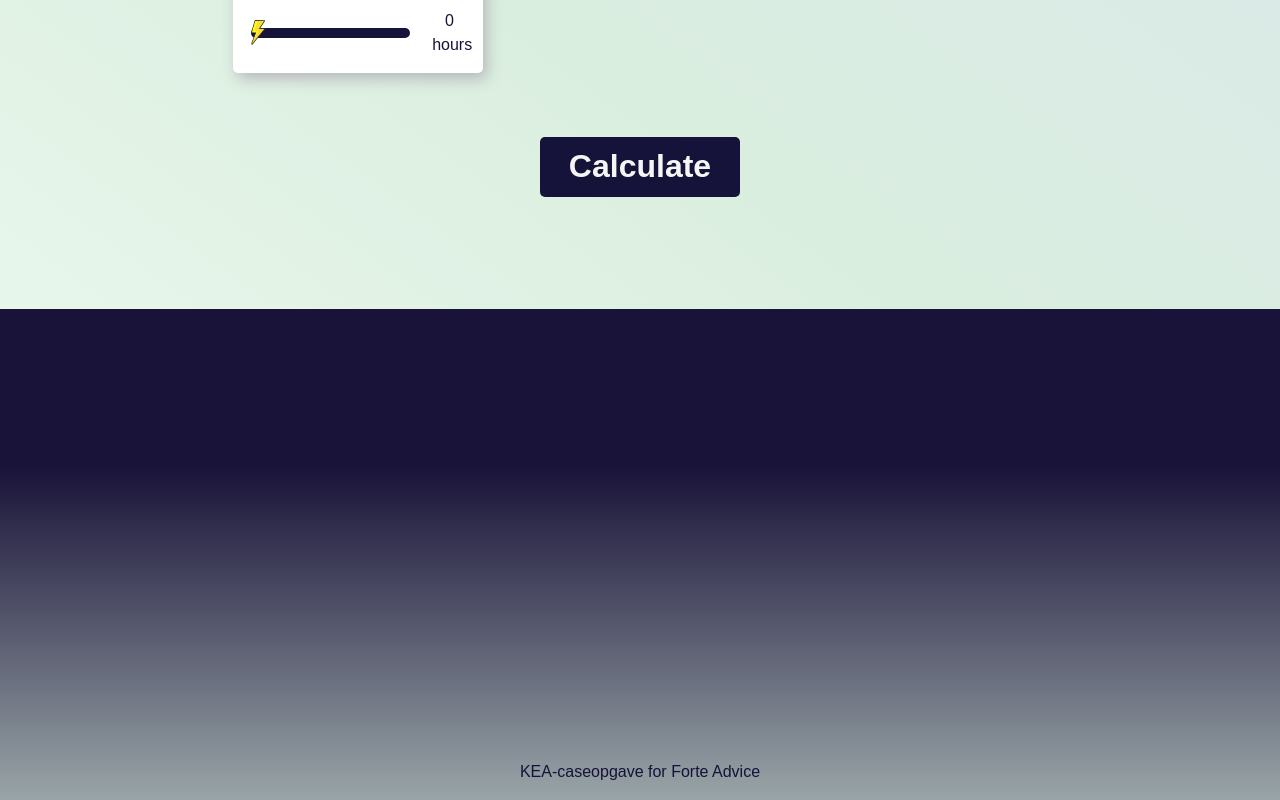
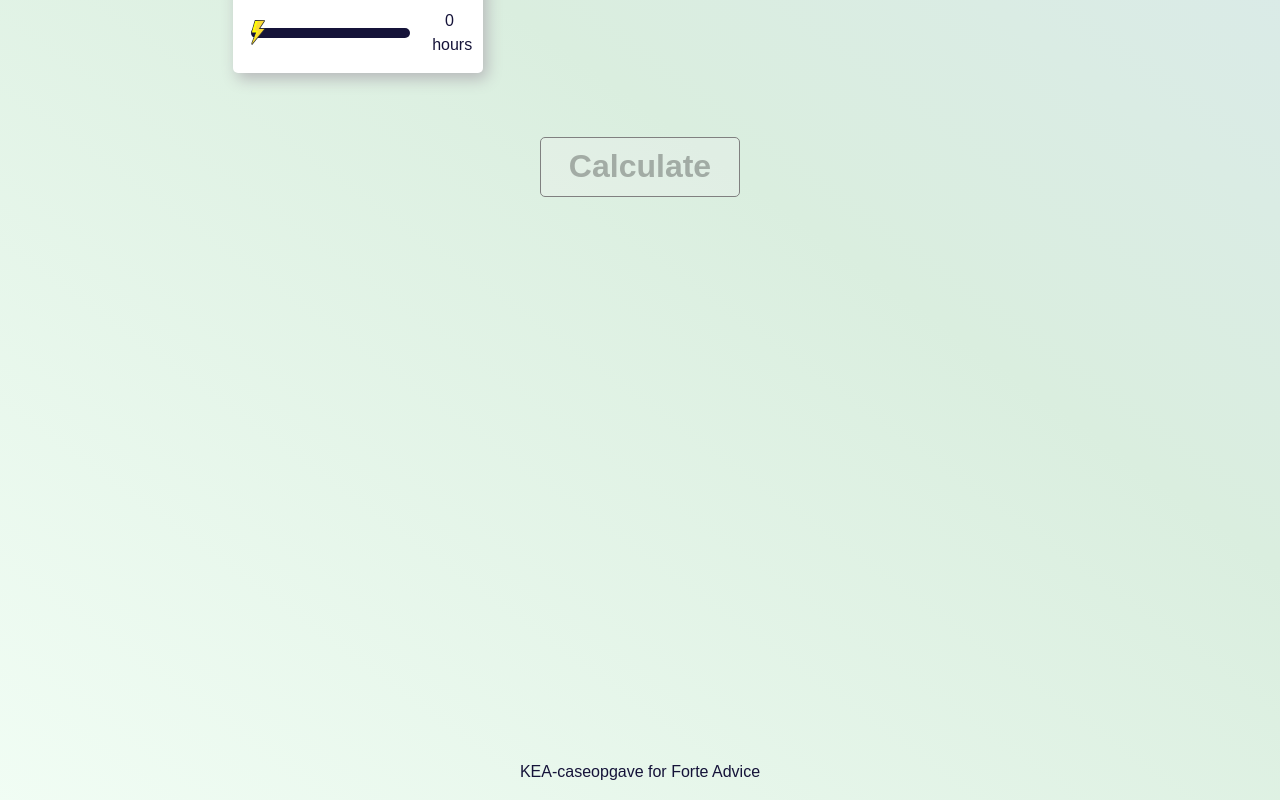
Before and after one commit to mark394e/climaid, a Next.js app: page / in a window 1280 px wide. Shown: the part 1700-2500 px from the top of the page. Built offline with nearby package versions, Linux system fonts and the light colour scheme; a web font is replaced by a local one.

Commit message:
button disable + footer backgroundcolor works

```diff
--- a/pages/components/CalculationButton.js
+++ b/pages/components/CalculationButton.js
@@ -1,4 +1,16 @@
+import React, { useState } from "react";
+
 function CalculationButton(props) {
+  const [active, setActive] = useState(true);
+
+  //Hvis der ikke er ændret på hours, skal calculation-knappen være inaktiv
+  props.socialMedia.forEach((social) => {
+    if (social.hours > 0 && active) {
+      setActive(false);
+    }
+  });
+
+  //Når der klikkes, skal vi scroll
   function scroll() {
     setTimeout(() => {
       window.scrollTo({ top: 2000, left: 2000, behavior: "smooth" });
@@ -10,6 +22,8 @@ function CalculationButton(props) {
       onClick={() => {
         props.setShowResults(true), scroll();
       }}
+      //Disabled er en boolian som i udgangspunktet er true, indtil socialmedia.hours er over 0
+      disabled={active}
     >
       Calculate
     </button>
--- a/pages/components/Footer.js
+++ b/pages/components/Footer.js
@@ -1,4 +1,15 @@
-function Footer() {
+function Footer(props) {
+  if (props.showResults == false) {
+    //Footeren styles forskelligt alt efter om resultaterne vises eller ej
+    return (
+      <footer style={{ background: "none" }}>
+        {" "}
+        <p>KEA-caseopgave for Forte Advice</p>
+        <p>© Janne Hjuler, Markus Hoffman og Marikka Højen</p>
+      </footer>
+    );
+  }
+
   return (
     <footer>
       <p>KEA-caseopgave for Forte Advice</p>
--- a/pages/index.js
+++ b/pages/index.js
@@ -8,6 +8,7 @@ import Head from "next/head";
 
 export default function Home() {
   const [showResults, setShowResults] = useState(false);
+
   const [socialMedia, setSocialMedia] = useState([
     {
       name: "YouTube",
@@ -241,7 +242,8 @@ export default function Home() {
           <Results socialMedia={socialMedia}></Results>
         </section>
       )}
-      <Footer />
+      {/*Da footer skal ændre udseende afhængigt af om resultat vises, modtager det state fra showResult */}
+      <Footer showResults={showResults} />
     </>
   );
 }
--- a/styles/calcbutton.scss
+++ b/styles/calcbutton.scss
@@ -4,22 +4,30 @@
   margin-bottom: 5rem;
 
   button {
-    background-color: rgb(21, 19, 57);
-    color: whitesmoke;
     height: 60px;
     width: 200px;
     margin: 2rem;
     border-radius: 5px;
   }
 
-  button:hover {
+  button:disabled {
+    background-color: none;
+    border: 1px solid grey;
+  }
+
+  button:not(:disabled) {
+    transition: 0.5;
+    background-color: rgb(21, 19, 57);
+    color: whitesmoke;
+  }
+
+  button:not(:disabled):hover {
     transform: scale(1.1);
     -webkit-text-stroke: 1px rgb(21, 19, 57);
     text-stroke: 1px rgb(21, 19, 57);
     transition: 0.3s;
     color: #ffff00;
     text-shadow: 2px 2px #fcdb33;
-
     box-shadow: 6px 6px #fcdb33;
     background-color: rgb(21, 19, 57);
   }
```
